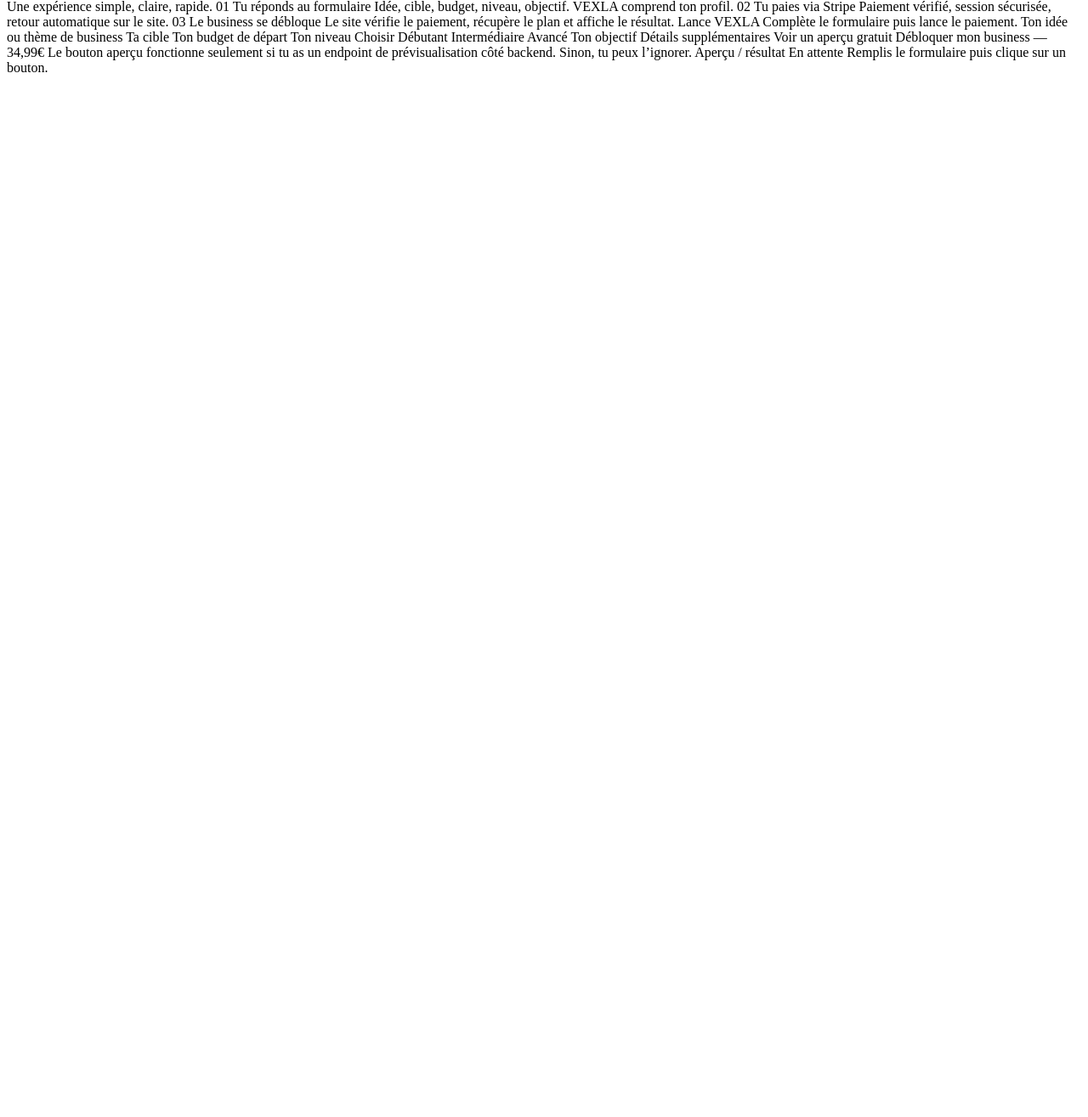
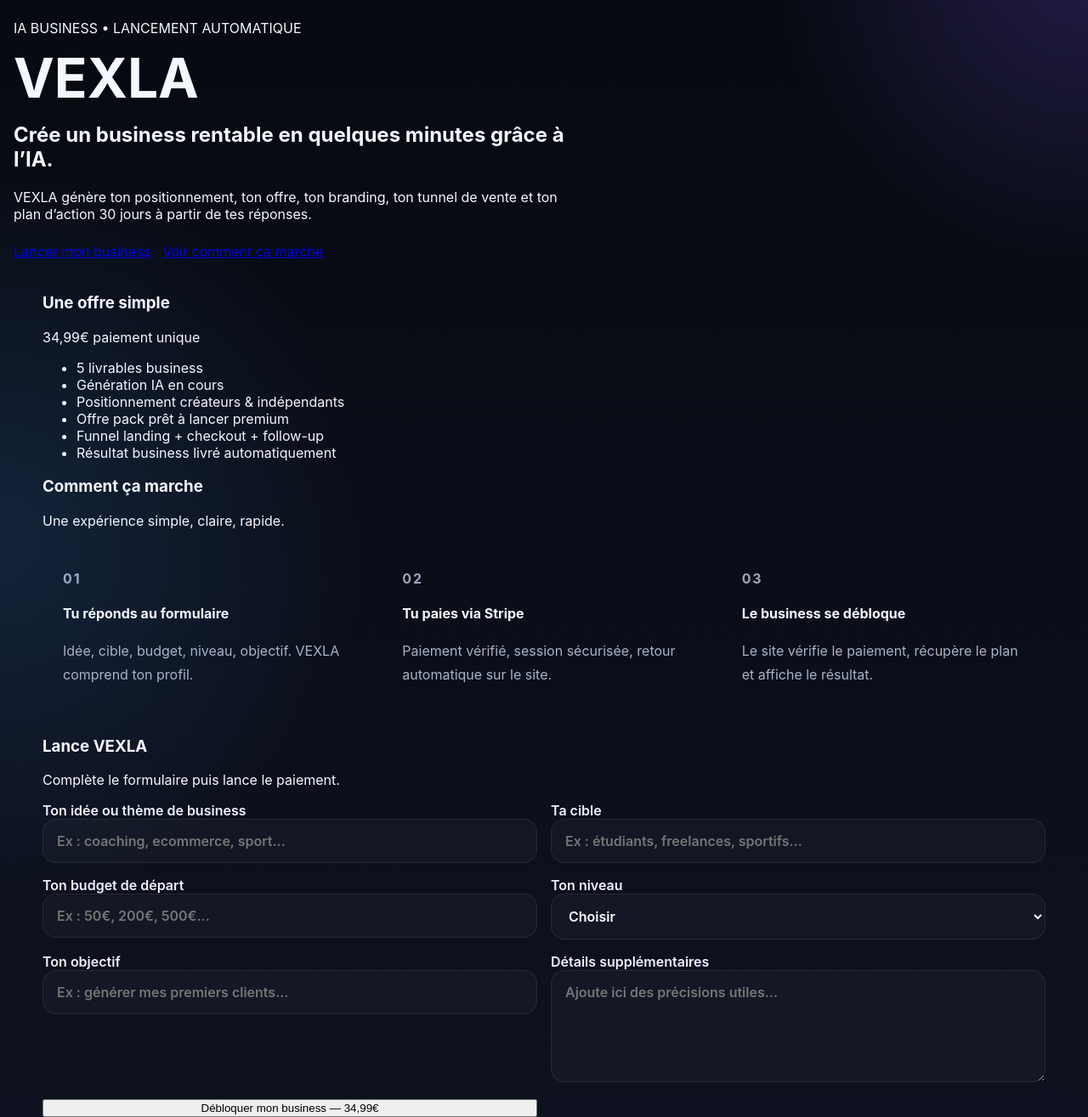
Before and after one commit to LaunchFoorgeAi/LaunchForgeAi, a plain HTML site: page index.html in a window 1280 px wide. Shown: the part 63-1378 px from the top of the page at 85% size. Before the commit the page ends 800 px from the top, so only its background shows below. Drawn offline with Linux system fonts and the light colour scheme.

Commit message:
Update index.html

```diff
--- a/index.html
+++ b/index.html
@@ -1,45 +1,126 @@
+<!DOCTYPE html>
+<html lang="fr">
+<head>
+  <meta charset="UTF-8" />
+  <meta name="viewport" content="width=device-width, initial-scale=1.0" />
+  <title>VEXLA — Lance ton business avec l’IA</title>
+  <link rel="stylesheet" href="style.css" />
+</head>
+<body>
+  <main class="page">
+    <section class="hero">
+      <div class="container">
+        <p class="badge">IA BUSINESS • LANCEMENT AUTOMATIQUE</p>
+        <h1>VEXLA</h1>
+        <h2>Crée un business rentable en quelques minutes grâce à l’IA.</h2>
+        <p class="subtitle">
+          VEXLA génère ton positionnement, ton offre, ton branding, ton tunnel de vente
+          et ton plan d’action 30 jours à partir de tes réponses.
+        </p>
 
-V
-VEXLA
-Commencer
-IA BUSINESS • LANCEMENT AUTOMATIQUE
-Crée un business rentable en quelques minutes grâce à l’IA.
-VEXLA génère ton positionnement, ton offre, ton branding, ton tunnel de vente et ton plan d’action 30 jours à partir de tes réponses.
-Lancer mon business Voir comment ça marche
-1abonnement simple
-34,99€paiement unique
-5livrables business
-Génération IA en cours
-Positionnement Créateurs & indépendants
-Offre Pack prêt à lancer premium
-Funnel Landing + Checkout + Follow-up
-Résultat Business livré automatiquement
-Comment ça marche
-Une expérience simple, claire, rapide.
-01
-Tu réponds au formulaire
-Idée, cible, budget, niveau, objectif. VEXLA comprend ton profil.
-02
-Tu paies via Stripe
-Paiement vérifié, session sécurisée, retour automatique sur le site.
-03
-Le business se débloque
-Le site vérifie le paiement, récupère le plan et affiche le résultat.
-Lance VEXLA
-Complète le formulaire puis lance le paiement.
+        <div class="hero-actions">
+          <a href="#formulaire" class="btn btn-primary">Lancer mon business</a>
+          <a href="#comment-ca-marche" class="btn btn-secondary">Voir comment ça marche</a>
+        </div>
+      </div>
+    </section>
+
+    <section class="offer">
+      <div class="container">
+        <h3>Une offre simple</h3>
+        <div class="card">
+          <p class="price">34,99€ <span>paiement unique</span></p>
+          <ul>
+            <li>5 livrables business</li>
+            <li>Génération IA en cours</li>
+            <li>Positionnement créateurs & indépendants</li>
+            <li>Offre pack prêt à lancer premium</li>
+            <li>Funnel landing + checkout + follow-up</li>
+            <li>Résultat business livré automatiquement</li>
+          </ul>
+        </div>
+      </div>
+    </section>
+
+    <section id="comment-ca-marche" class="steps">
+      <div class="container">
+        <h3>Comment ça marche</h3>
+        <p>Une expérience simple, claire, rapide.</p>
+
+        <div class="steps-grid">
+          <div class="step-card">
+            <span class="step-number">01</span>
+            <h4>Tu réponds au formulaire</h4>
+            <p>Idée, cible, budget, niveau, objectif. VEXLA comprend ton profil.</p>
+          </div>
+
+          <div class="step-card">
+            <span class="step-number">02</span>
+            <h4>Tu paies via Stripe</h4>
+            <p>Paiement vérifié, session sécurisée, retour automatique sur le site.</p>
+          </div>
+
+          <div class="step-card">
+            <span class="step-number">03</span>
+            <h4>Le business se débloque</h4>
+            <p>Le site vérifie le paiement, récupère le plan et affiche le résultat.</p>
+          </div>
+        </div>
+      </div>
+    </section>
+
+    <section id="formulaire" class="form-section">
+      <div class="container">
+        <h3>Lance VEXLA</h3>
+        <p>Complète le formulaire puis lance le paiement.</p>
+
+        <form id="business-form" class="business-form">
+          <label>
             Ton idée ou thème de business
+            <input type="text" name="idea" placeholder="Ex : coaching, ecommerce, sport..." required />
+          </label>
+
+          <label>
             Ta cible
+            <input type="text" name="target" placeholder="Ex : étudiants, freelances, sportifs..." required />
+          </label>
+
+          <label>
             Ton budget de départ
+            <input type="text" name="budget" placeholder="Ex : 50€, 200€, 500€..." required />
+          </label>
+
+          <label>
             Ton niveau
-              Choisir
-              Débutant
-              Intermédiaire
-              Avancé
+            <select name="level" required>
+              <option value="">Choisir</option>
+              <option value="Débutant">Débutant</option>
+              <option value="Intermédiaire">Intermédiaire</option>
+              <option value="Avancé">Avancé</option>
+            </select>
+          </label>
 
+          <label>
             Ton objectif
+            <input type="text" name="goal" placeholder="Ex : générer mes premiers clients..." required />
+          </label>
+
+          <label>
             Détails supplémentaires
-Voir un aperçu gratuit Débloquer mon business — 34,99€
-Le bouton aperçu fonctionne seulement si tu as un endpoint de prévisualisation côté backend. Sinon, tu peux l’ignorer.
-Aperçu / résultat
-En attente
-Remplis le formulaire puis clique sur un bouton.
+            <textarea name="details" rows="5" placeholder="Ajoute ici des précisions utiles..."></textarea>
+          </label>
+
+          <button type="submit" class="btn btn-primary full">
+            Débloquer mon business — 34,99€
+          </button>
+        </form>
+
+        <div id="preview-box" class="preview-box"></div>
+      </div>
+    </section>
+  </main>
+
+  <script src="config.js"></script>
+  <script src="app.js"></script>
+</body>
+</html>
```
Lines whose indentation alone changed are shown as unchanged.
